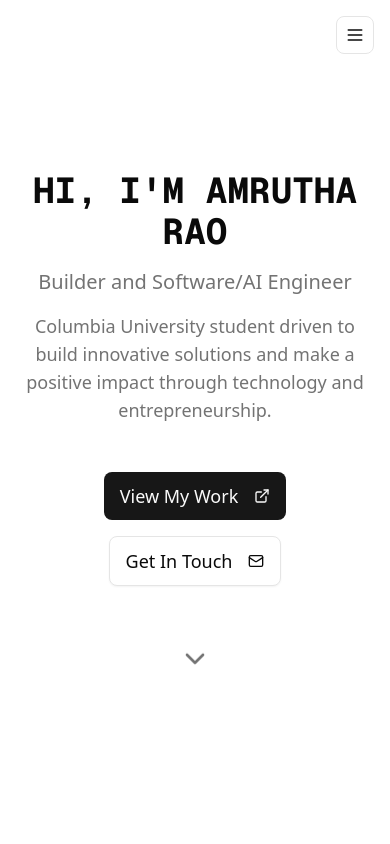
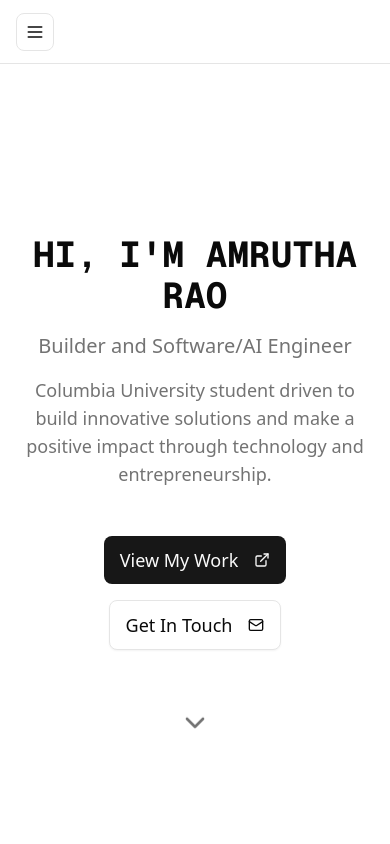
Before and after one commit to amrrao/amrutha-rao-portfolio, a Next.js app: page / in a window 390 px wide. Shown: the top 844 px of the page. Built offline with nearby package versions, Linux system fonts and the light colour scheme.

Commit message:
feat: improve mobile nav with white strip and clean up sidebar

```diff
--- a/app/page.tsx
+++ b/app/page.tsx
@@ -23,7 +23,7 @@ export default function Home() {
       <SidebarFileTree scrollToSection={scrollToSection} />
 
       {/* Main Content Area */}
-      <div className="flex-1 lg:ml-64">
+      <div className="flex-1 lg:ml-64 pt-16 lg:pt-0">
         <Hero scrollToSection={scrollToSection} />
         <About />
         <Projects />
--- a/components/Contact.tsx
+++ b/components/Contact.tsx
@@ -26,10 +26,6 @@ export default function Contact() {
             <Linkedin className="mr-2" size={20} />
             Connect on LinkedIn
           </Button>
-          <Button variant="secondary" size="lg" className="text-lg px-8 py-6" onClick={() => window.open('/resume.pdf', '_blank')}>
-            <ExternalLink className="mr-2" size={20} />
-            Download Resume
-          </Button>
         </div>
 
         <div className="flex justify-center space-x-6">
--- a/components/SidebarFileTree.tsx
+++ b/components/SidebarFileTree.tsx
@@ -20,14 +20,16 @@ export function SidebarFileTree({ scrollToSection, currentSection }: SidebarFile
 
   return (
     <>
-      {/* Mobile Hamburger Button */}
+      {/* Mobile Navbar Strip */}
       {!isMobileMenuOpen && (
-        <button
-          onClick={() => setIsMobileMenuOpen(!isMobileMenuOpen)}
-          className="fixed top-4 right-4 z-50 lg:hidden bg-background border border-border rounded-md p-2 hover:bg-accent transition-colors"
-        >
-          <Menu size={20} />
-        </button>
+        <div className="fixed top-0 left-0 right-0 z-50 lg:hidden bg-background/95 backdrop-blur-md border-b border-border h-16 flex items-center px-4">
+          <button
+            onClick={() => setIsMobileMenuOpen(!isMobileMenuOpen)}
+            className="bg-background border border-border rounded-md p-2 hover:bg-accent transition-colors"
+          >
+            <Menu size={20} />
+          </button>
+        </div>
       )}
 
       {/* Sidebar */}
```
